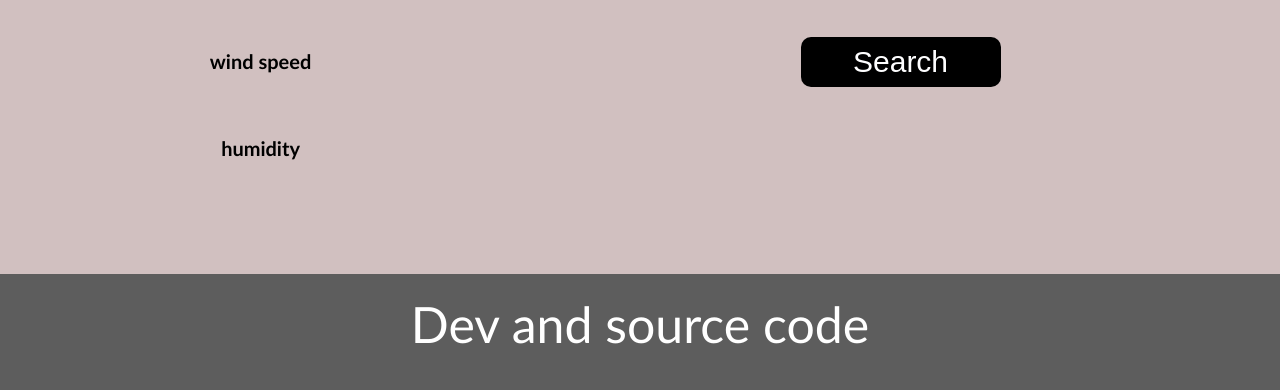
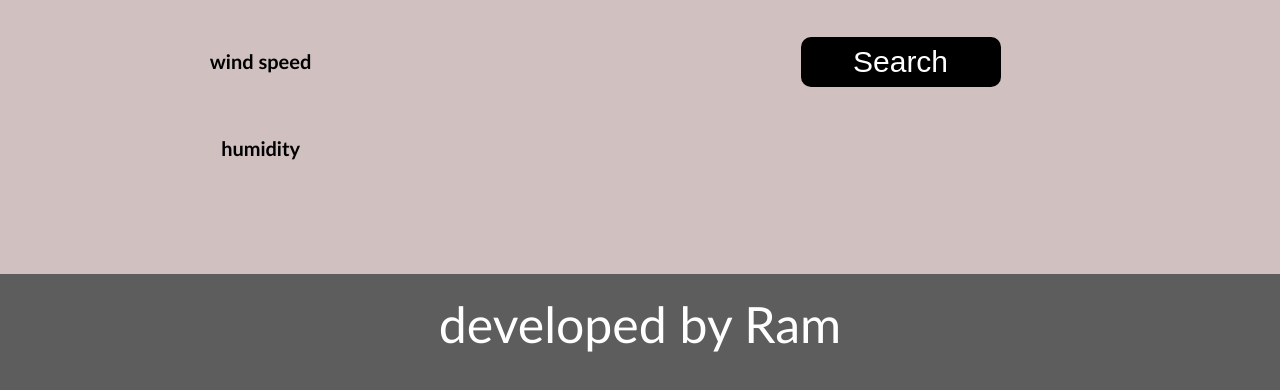
Before and after one commit to ramnaik018/weatherApp, a plain HTML site: page index.html in a window 1280 px wide. Shown: the part 386-776 px from the top of the page. Drawn offline with Linux system fonts and the light colour scheme.

Commit message:
minor change

```diff
--- a/index.html
+++ b/index.html
@@ -21,7 +21,7 @@
         <button id="btn">Search</button>
       </div>
     </section>
-    <footer id="footer">Dev and source code</footer>
+    <footer id="footer">developed by Ram</footer>
     <script src="index.js"></script>
   </body>
 </html>
```
